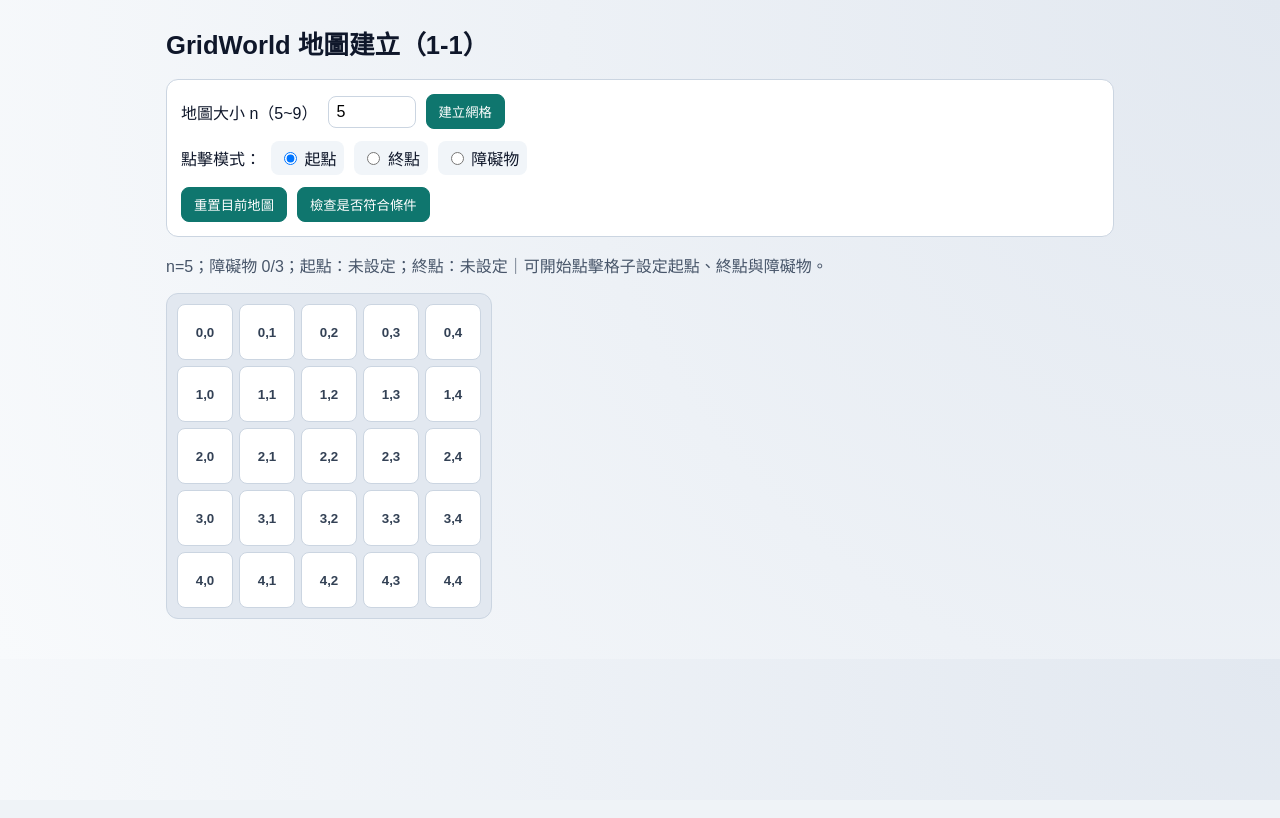
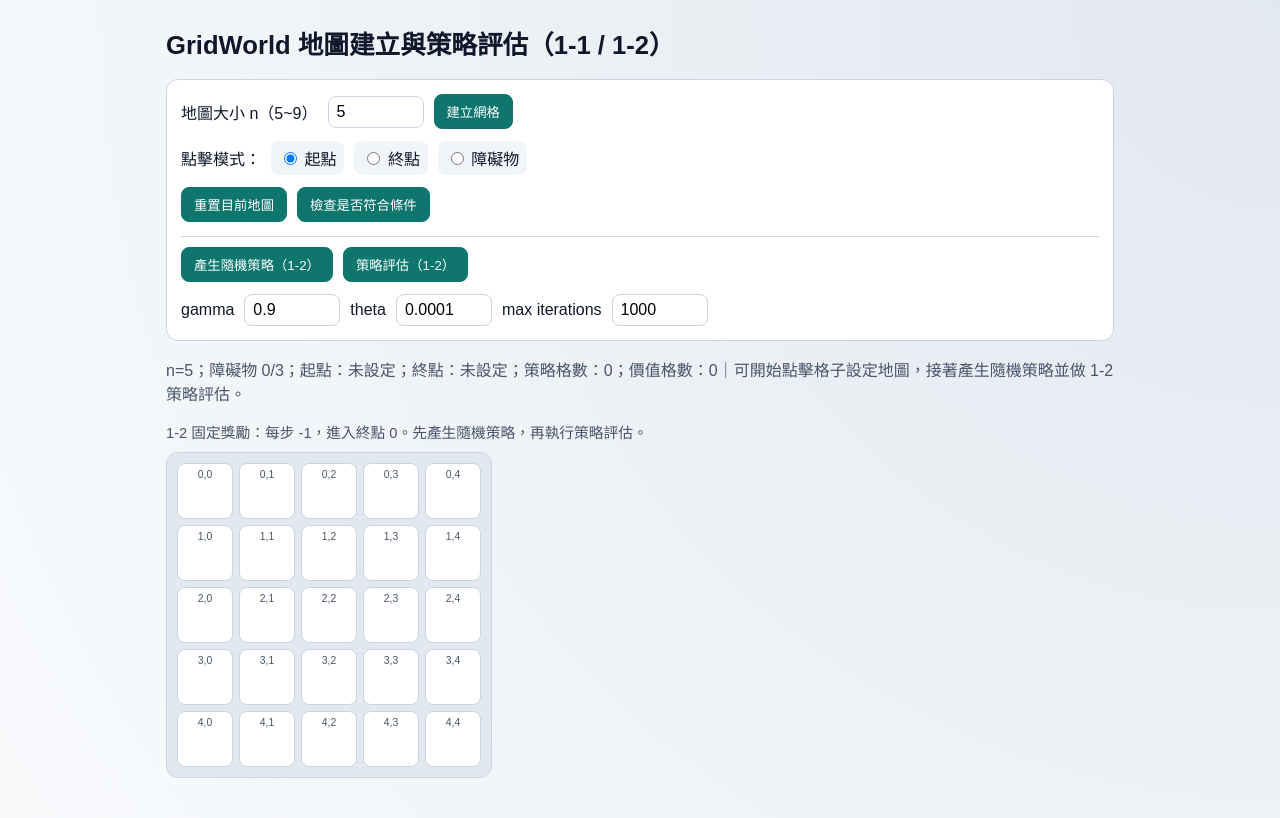
Before and after one commit to zytang71/G1-DRL-HW1-GridWorld, a Flask app: page / in a window 1280 px wide. Before the commit the page ends 720 px from the top, so only its background shows below. Run offline with Flask 3, Linux system fonts and the light colour scheme.

Commit message:
feat: 1-2完成

```diff
--- a/app.py
+++ b/app.py
@@ -1,10 +1,149 @@
+import random
+from typing import Dict, List, Set, Tuple
+
 from flask import Flask, jsonify, render_template, request
 
 app = Flask(__name__)
 
+ACTIONS: Dict[str, Tuple[int, int]] = {
+    "up": (-1, 0),
+    "down": (1, 0),
+    "left": (0, -1),
+    "right": (0, 1),
+}
+
 
 def is_valid_size(value: int) -> bool:
     return 5 <= value <= 9
+
+
+def is_valid_coord(coord: List[int], n: int) -> bool:
+    if not isinstance(coord, list) or len(coord) != 2:
+        return False
+    r, c = coord
+    return isinstance(r, int) and isinstance(c, int) and 0 <= r < n and 0 <= c < n
+
+
+def key_of(r: int, c: int) -> str:
+    return f"{r},{c}"
+
+
+def move(n: int, r: int, c: int, action: str, obstacles: Set[Tuple[int, int]]) -> Tuple[int, int]:
+    dr, dc = ACTIONS[action]
+    nr, nc = r + dr, c + dc
+    if nr < 0 or nr >= n or nc < 0 or nc >= n:
+        return r, c
+    if (nr, nc) in obstacles:
+        return r, c
+    return nr, nc
+
+
+def validate_and_normalize_grid(payload: dict) -> Tuple[dict, str]:
+    n = payload.get("n")
+    start = payload.get("start")
+    end = payload.get("end")
+    obstacles = payload.get("obstacles", [])
+
+    if not isinstance(n, int) or not is_valid_size(n):
+        return {}, "n 必須是 5 到 9 的整數。"
+    if not is_valid_coord(start, n) or not is_valid_coord(end, n):
+        return {}, "請設定合法的起點與終點座標。"
+    if start == end:
+        return {}, "起點與終點不可相同。"
+
+    if not isinstance(obstacles, list):
+        return {}, "obstacles 必須是座標陣列。"
+    expected_obstacles = n - 2
+    if len(obstacles) != expected_obstacles:
+        return {}, f"障礙物數量需為 n-2，目前 n={n}，應為 {expected_obstacles}。"
+
+    obstacle_set: Set[Tuple[int, int]] = set()
+    for coord in obstacles:
+        if not is_valid_coord(coord, n):
+            return {}, "obstacles 含有不合法座標。"
+        r, c = coord
+        obstacle_set.add((r, c))
+
+    if len(obstacle_set) != len(obstacles):
+        return {}, "obstacles 內有重複座標。"
+
+    start_t = (start[0], start[1])
+    end_t = (end[0], end[1])
+    if start_t in obstacle_set or end_t in obstacle_set:
+        return {}, "起點或終點不可與障礙物重疊。"
+
+    normalized = {
+        "n": n,
+        "start": start_t,
+        "end": end_t,
+        "obstacles": obstacle_set,
+    }
+    return normalized, ""
+
+
+def generate_random_policy(n: int, end: Tuple[int, int], obstacles: Set[Tuple[int, int]]) -> Dict[str, str]:
+    policy: Dict[str, str] = {}
+    action_names = list(ACTIONS.keys())
+    for r in range(n):
+        for c in range(n):
+            if (r, c) in obstacles or (r, c) == end:
+                continue
+            policy[key_of(r, c)] = random.choice(action_names)
+    return policy
+
+
+def evaluate_policy(
+    n: int,
+    end: Tuple[int, int],
+    obstacles: Set[Tuple[int, int]],
+    policy: Dict[str, str],
+    gamma: float,
+    theta: float,
+    max_iterations: int,
+) -> Tuple[Dict[str, float], int, float, bool]:
+    values: Dict[str, float] = {}
+    for r in range(n):
+        for c in range(n):
+            if (r, c) in obstacles:
+                continue
+            values[key_of(r, c)] = 0.0
+
+    values[key_of(end[0], end[1])] = 0.0
+
+    converged = False
+    final_delta = 0.0
+
+    for iteration in range(1, max_iterations + 1):
+        delta = 0.0
+        new_values = values.copy()
+
+        for r in range(n):
+            for c in range(n):
+                if (r, c) in obstacles or (r, c) == end:
+                    continue
+
+                current_key = key_of(r, c)
+                action = policy.get(current_key, "up")
+                if action not in ACTIONS:
+                    action = "up"
+
+                nr, nc = move(n, r, c, action, obstacles)
+                next_key = key_of(nr, nc)
+
+                # 1-2 固定獎勵設定：每步 -1，進入終點獎勵 0。
+                reward = 0.0 if (nr, nc) == end else -1.0
+                updated_value = reward + gamma * values[next_key]
+
+                delta = max(delta, abs(updated_value - values[current_key]))
+                new_values[current_key] = updated_value
+
+        values = new_values
+        final_delta = delta
+        if delta < theta:
+            converged = True
+            return values, iteration, final_delta, converged
+
+    return values, max_iterations, final_delta, converged
 
 
 @app.route("/")
@@ -15,33 +154,66 @@ def index():
 @app.post("/api/validate-grid")
 def validate_grid():
     payload = request.get_json(silent=True) or {}
-    n = payload.get("n")
-    start = payload.get("start")
-    end = payload.get("end")
-    obstacles = payload.get("obstacles", [])
+    _, error = validate_and_normalize_grid(payload)
+    if error:
+        return jsonify({"ok": False, "message": error}), 400
+    return jsonify({"ok": True, "message": "地圖設定完成，可進入 1-2 策略顯示與價值評估。"})
 
-    if not isinstance(n, int) or not is_valid_size(n):
-        return jsonify({"ok": False, "message": "n 必須是 5 到 9 的整數。"}), 400
 
-    expected_obstacles = n - 2
-    if not isinstance(obstacles, list):
-        return jsonify({"ok": False, "message": "obstacles 必須是陣列。"}), 400
+@app.post("/api/generate-policy")
+def generate_policy():
+    payload = request.get_json(silent=True) or {}
+    normalized, error = validate_and_normalize_grid(payload)
+    if error:
+        return jsonify({"ok": False, "message": error}), 400
 
-    if len(obstacles) != expected_obstacles:
-        return (
-            jsonify(
-                {
-                    "ok": False,
-                    "message": f"障礙物數量需為 n-2，目前 n={n}，應為 {expected_obstacles}。",
-                }
-            ),
-            400,
-        )
+    policy = generate_random_policy(normalized["n"], normalized["end"], normalized["obstacles"])
+    return jsonify({"ok": True, "policy": policy, "message": "已產生隨機策略。"})
 
-    if not start or not end:
-        return jsonify({"ok": False, "message": "請設定起點與終點。"}), 400
 
-    return jsonify({"ok": True, "message": "地圖設定完成，可進入後續策略顯示與評估。"})
+@app.post("/api/evaluate-policy")
+def evaluate_policy_api():
+    payload = request.get_json(silent=True) or {}
+    normalized, error = validate_and_normalize_grid(payload)
+    if error:
+        return jsonify({"ok": False, "message": error}), 400
+
+    policy = payload.get("policy")
+    if not isinstance(policy, dict):
+        return jsonify({"ok": False, "message": "請先提供策略（policy）。"}), 400
+
+    gamma = payload.get("gamma", 0.9)
+    theta = payload.get("theta", 1e-4)
+    max_iterations = payload.get("max_iterations", 1000)
+
+    if not isinstance(gamma, (float, int)) or gamma < 0 or gamma > 1:
+        return jsonify({"ok": False, "message": "gamma 必須介於 0 到 1。"}), 400
+    if not isinstance(theta, (float, int)) or theta <= 0:
+        return jsonify({"ok": False, "message": "theta 必須大於 0。"}), 400
+    if not isinstance(max_iterations, int) or max_iterations <= 0:
+        return jsonify({"ok": False, "message": "max_iterations 必須為正整數。"}), 400
+
+    values, iterations, delta, converged = evaluate_policy(
+        n=normalized["n"],
+        end=normalized["end"],
+        obstacles=normalized["obstacles"],
+        policy=policy,
+        gamma=float(gamma),
+        theta=float(theta),
+        max_iterations=max_iterations,
+    )
+    return jsonify(
+        {
+            "ok": True,
+            "values": values,
+            "iterations": iterations,
+            "delta": delta,
+            "converged": converged,
+            "message": "策略評估完成。"
+            if converged
+            else "達到最大迭代次數，尚未達到收斂門檻。",
+        }
+    )
 
 
 if __name__ == "__main__":
--- a/static/app.js
+++ b/static/app.js
@@ -3,13 +3,27 @@ const nInput = document.getElementById("grid-size");
 const buildGridBtn = document.getElementById("build-grid-btn");
 const resetBtn = document.getElementById("reset-btn");
 const validateBtn = document.getElementById("validate-btn");
+const generatePolicyBtn = document.getElementById("generate-policy-btn");
+const evaluatePolicyBtn = document.getElementById("evaluate-policy-btn");
+const gammaInput = document.getElementById("gamma-input");
+const thetaInput = document.getElementById("theta-input");
+const maxIterInput = document.getElementById("max-iter-input");
 const statusLine = document.getElementById("status-line");
+
+const actionToArrow = {
+  up: "↑",
+  down: "↓",
+  left: "←",
+  right: "→",
+};
 
 const state = {
   n: 5,
   start: null,
   end: null,
   obstacles: new Set(),
+  policy: {},
+  values: {},
 };
 
 function keyOf(r, c) {
@@ -26,12 +40,19 @@ function currentMode() {
   return checked ? checked.value : "start";
 }
 
+function clearPolicyAndValues() {
+  state.policy = {};
+  state.values = {};
+}
+
 function updateStatus(extra = "") {
   const limit = state.n - 2;
   const obstacleCount = state.obstacles.size;
+  const policyCount = Object.keys(state.policy).length;
+  const valueCount = Object.keys(state.values).length;
   const base = `n=${state.n}；障礙物 ${obstacleCount}/${limit}；起點：${
     state.start ? state.start.join(",") : "未設定"
-  }；終點：${state.end ? state.end.join(",") : "未設定"}`;
+  }；終點：${state.end ? state.end.join(",") : "未設定"}；策略格數：${policyCount}；價值格數：${valueCount}`;
   statusLine.textContent = extra ? `${base}｜${extra}` : base;
 }
 
@@ -53,21 +74,24 @@ function applyClick(r, c) {
   if (mode === "start") {
     clearCellType(r, c);
     state.start = [r, c];
-    updateStatus("已設定起點。");
+    clearPolicyAndValues();
+    updateStatus("已設定起點。地圖有變更，已清除舊策略/價值。");
     return;
   }
 
   if (mode === "end") {
     clearCellType(r, c);
     state.end = [r, c];
-    updateStatus("已設定終點。");
+    clearPolicyAndValues();
+    updateStatus("已設定終點。地圖有變更，已清除舊策略/價值。");
     return;
   }
 
   if (mode === "obstacle") {
     if (state.obstacles.has(k)) {
       state.obstacles.delete(k);
-      updateStatus("已移除障礙物。");
+      clearPolicyAndValues();
+      updateStatus("已移除障礙物。地圖有變更，已清除舊策略/價值。");
       return;
     }
     if (state.start && state.start[0] === r && state.start[1] === c) {
@@ -81,7 +105,8 @@ function applyClick(r, c) {
       return;
     }
     state.obstacles.add(k);
-    updateStatus("已新增障礙物。");
+    clearPolicyAndValues();
+    updateStatus("已新增障礙物。地圖有變更，已清除舊策略/價值。");
   }
 }
 
@@ -90,6 +115,23 @@ function cellClass(r, c) {
   if (state.end && state.end[0] === r && state.end[1] === c) return "end";
   if (state.obstacles.has(keyOf(r, c))) return "obstacle";
   return "";
+}
+
+function buildCellMarker(r, c) {
+  const key = keyOf(r, c);
+  if (state.obstacles.has(key)) return "■";
+  if (state.end && state.end[0] === r && state.end[1] === c) return "G";
+  const action = state.policy[key];
+  if (action && actionToArrow[action]) return actionToArrow[action];
+  return "";
+}
+
+function buildValueText(r, c) {
+  const key = keyOf(r, c);
+  if (state.obstacles.has(key)) return "";
+  const value = state.values[key];
+  if (typeof value !== "number" || Number.isNaN(value)) return "";
+  return value.toFixed(2);
 }
 
 function renderGrid() {
@@ -103,7 +145,11 @@ function renderGrid() {
       cell.className = `cell ${cellClass(r, c)}`.trim();
       cell.dataset.r = String(r);
       cell.dataset.c = String(c);
-      cell.textContent = `${r},${c}`;
+      cell.innerHTML = `
+        <span class="coord">${r},${c}</span>
+        <span class="marker">${buildCellMarker(r, c)}</span>
+        <span class="value">${buildValueText(r, c)}</span>
+      `;
       cell.addEventListener("click", () => {
         applyClick(r, c);
         renderGrid();
@@ -117,6 +163,7 @@ function resetGrid(keepN = true) {
   state.start = null;
   state.end = null;
   state.obstacles.clear();
+  clearPolicyAndValues();
   if (!keepN) {
     state.n = 5;
   }
@@ -124,23 +171,80 @@ function resetGrid(keepN = true) {
   updateStatus("已重置地圖。");
 }
 
-async function validateGrid() {
-  const obstacleList = [...state.obstacles].map(parseKey);
-  const payload = {
+function buildPayload() {
+  return {
     n: state.n,
     start: state.start,
     end: state.end,
-    obstacles: obstacleList,
+    obstacles: [...state.obstacles].map(parseKey),
   };
+}
 
-  const response = await fetch("/api/validate-grid", {
+async function postJson(url, payload) {
+  const response = await fetch(url, {
     method: "POST",
     headers: { "Content-Type": "application/json" },
     body: JSON.stringify(payload),
   });
+  const data = await response.json();
+  if (!response.ok) {
+    throw new Error(data.message || "API 發生錯誤");
+  }
+  return data;
+}
 
-  const result = await response.json();
+async function validateGrid() {
+  const result = await postJson("/api/validate-grid", buildPayload());
   updateStatus(result.message);
+}
+
+async function generatePolicy() {
+  const result = await postJson("/api/generate-policy", buildPayload());
+  state.policy = result.policy || {};
+  state.values = {};
+  renderGrid();
+  updateStatus(result.message);
+}
+
+async function evaluatePolicy() {
+  if (Object.keys(state.policy).length === 0) {
+    updateStatus("請先產生隨機策略。");
+    return;
+  }
+
+  const gamma = Number(gammaInput.value);
+  const theta = Number(thetaInput.value);
+  const maxIterations = Number(maxIterInput.value);
+
+  if (!Number.isFinite(gamma) || gamma < 0 || gamma > 1) {
+    updateStatus("gamma 需介於 0 到 1。");
+    return;
+  }
+  if (!Number.isFinite(theta) || theta <= 0) {
+    updateStatus("theta 必須大於 0。");
+    return;
+  }
+  if (!Number.isInteger(maxIterations) || maxIterations <= 0) {
+    updateStatus("max iterations 必須為正整數。");
+    return;
+  }
+
+  const payload = {
+    ...buildPayload(),
+    policy: state.policy,
+    gamma,
+    theta,
+    max_iterations: maxIterations,
+  };
+  const result = await postJson("/api/evaluate-policy", payload);
+
+  state.values = result.values || {};
+  renderGrid();
+  updateStatus(
+    `${result.message} iterations=${result.iterations}，delta=${Number(result.delta).toExponential(
+      3
+    )}，converged=${result.converged}`
+  );
 }
 
 buildGridBtn.addEventListener("click", () => {
@@ -165,5 +269,21 @@ validateBtn.addEventListener("click", async () => {
   }
 });
 
+generatePolicyBtn.addEventListener("click", async () => {
+  try {
+    await generatePolicy();
+  } catch (error) {
+    updateStatus(`產生策略失敗：${error.message}`);
+  }
+});
+
+evaluatePolicyBtn.addEventListener("click", async () => {
+  try {
+    await evaluatePolicy();
+  } catch (error) {
+    updateStatus(`策略評估失敗：${error.message}`);
+  }
+});
+
 renderGrid();
-updateStatus("可開始點擊格子設定起點、終點與障礙物。");
+updateStatus("可開始點擊格子設定地圖，接著產生隨機策略並做 1-2 策略評估。");
--- a/static/style.css
+++ b/static/style.css
@@ -39,6 +39,12 @@ h1 {
   padding: 14px;
 }
 
+.controls hr {
+  border: 0;
+  border-top: 1px solid var(--line);
+  margin: 14px 0 10px;
+}
+
 .row {
   display: flex;
   gap: 10px;
@@ -51,7 +57,7 @@ h1 {
 }
 
 input[type="number"] {
-  width: 88px;
+  width: 96px;
   border: 1px solid var(--line);
   border-radius: 8px;
   padding: 6px 8px;
@@ -82,6 +88,11 @@ button:hover {
   color: var(--muted);
 }
 
+.hint {
+  margin: 4px 0 0;
+  font-size: 0.92rem;
+}
+
 .grid-wrapper {
   overflow-x: auto;
 }
@@ -103,12 +114,28 @@ button:hover {
   border-radius: 8px;
   background: #ffffff;
   cursor: pointer;
+  color: #334155;
+  display: grid;
+  grid-template-rows: 1fr 1fr 1fr;
+  place-items: center;
+  padding: 2px;
+  user-select: none;
+}
+
+.coord {
+  font-size: 0.65rem;
+  color: #475569;
+}
+
+.marker {
+  font-size: 1.05rem;
   font-weight: 700;
-  color: #334155;
-  display: inline-flex;
-  align-items: center;
-  justify-content: center;
-  user-select: none;
+  line-height: 1;
+}
+
+.value {
+  font-size: 0.66rem;
+  color: #1e293b;
 }
 
 .cell.start {
@@ -126,6 +153,15 @@ button:hover {
   color: #111827;
 }
 
+.cell.start .coord,
+.cell.end .coord,
+.cell.obstacle .coord,
+.cell.start .value,
+.cell.end .value,
+.cell.obstacle .value {
+  color: rgba(15, 23, 42, 0.86);
+}
+
 @media (max-width: 640px) {
   .cell {
     width: 46px;
--- a/templates/index.html
+++ b/templates/index.html
@@ -3,12 +3,12 @@
   <head>
     <meta charset="UTF-8" />
     <meta name="viewport" content="width=device-width, initial-scale=1.0" />
-    <title>GridWorld 地圖建立</title>
+    <title>GridWorld 1-1 / 1-2</title>
     <link rel="stylesheet" href="{{ url_for('static', filename='style.css') }}" />
   </head>
   <body>
     <main class="container">
-      <h1>GridWorld 地圖建立（1-1）</h1>
+      <h1>GridWorld 地圖建立與策略評估（1-1 / 1-2）</h1>
 
       <section class="controls">
         <div class="row">
@@ -28,10 +28,29 @@
           <button id="reset-btn" type="button">重置目前地圖</button>
           <button id="validate-btn" type="button">檢查是否符合條件</button>
         </div>
+
+        <hr />
+
+        <div class="row">
+          <button id="generate-policy-btn" type="button">產生隨機策略（1-2）</button>
+          <button id="evaluate-policy-btn" type="button">策略評估（1-2）</button>
+        </div>
+
+        <div class="row">
+          <label for="gamma-input">gamma</label>
+          <input id="gamma-input" type="number" min="0" max="1" step="0.01" value="0.9" />
+          <label for="theta-input">theta</label>
+          <input id="theta-input" type="number" min="0.000001" step="0.0001" value="0.0001" />
+          <label for="max-iter-input">max iterations</label>
+          <input id="max-iter-input" type="number" min="1" step="1" value="1000" />
+        </div>
       </section>
 
       <section class="status">
         <p id="status-line">請先建立網格，然後設定起點、終點與障礙物。</p>
+        <p class="hint">
+          1-2 固定獎勵：每步 -1，進入終點 0。先產生隨機策略，再執行策略評估。
+        </p>
       </section>
 
       <section class="grid-wrapper">
```
